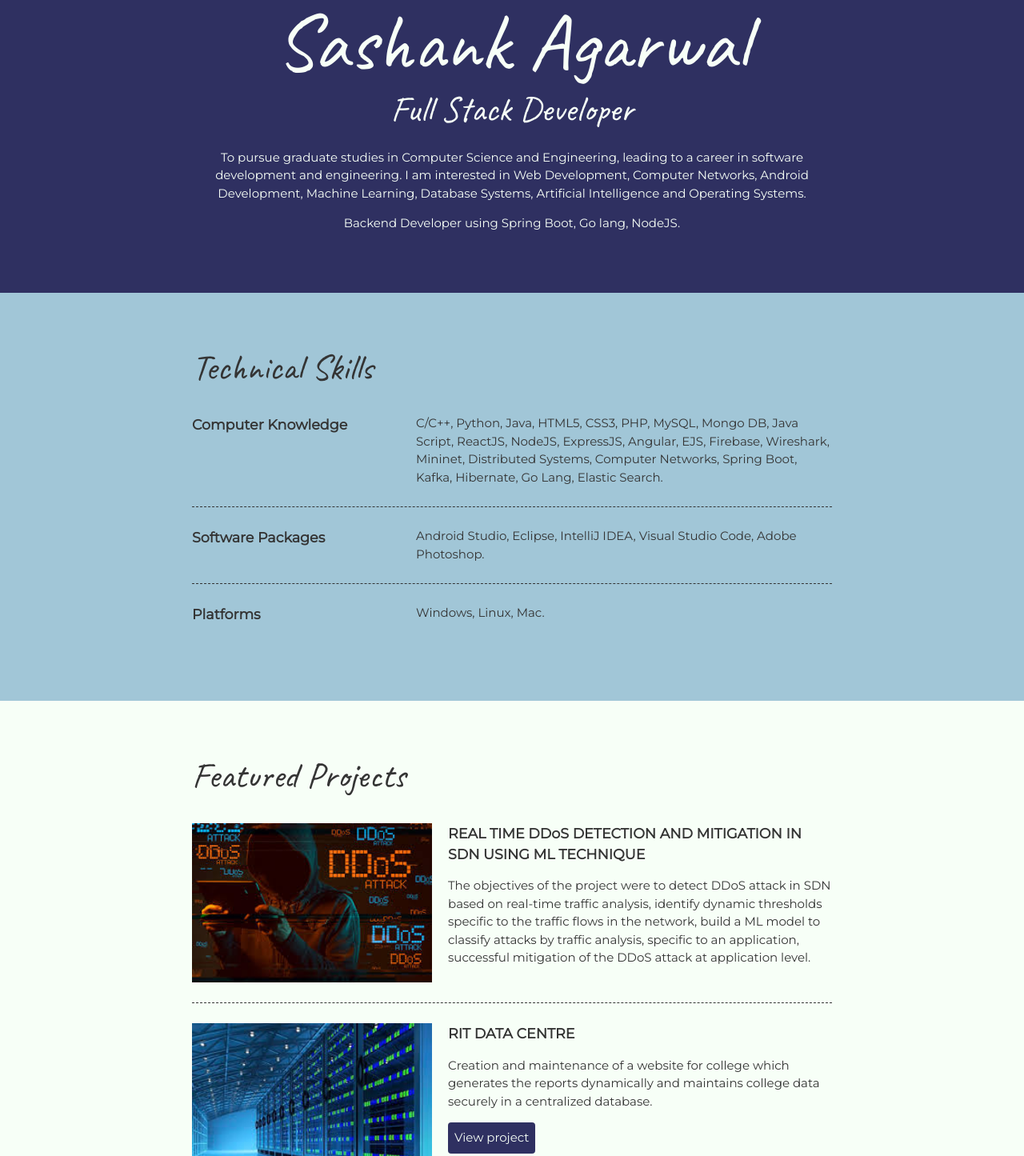
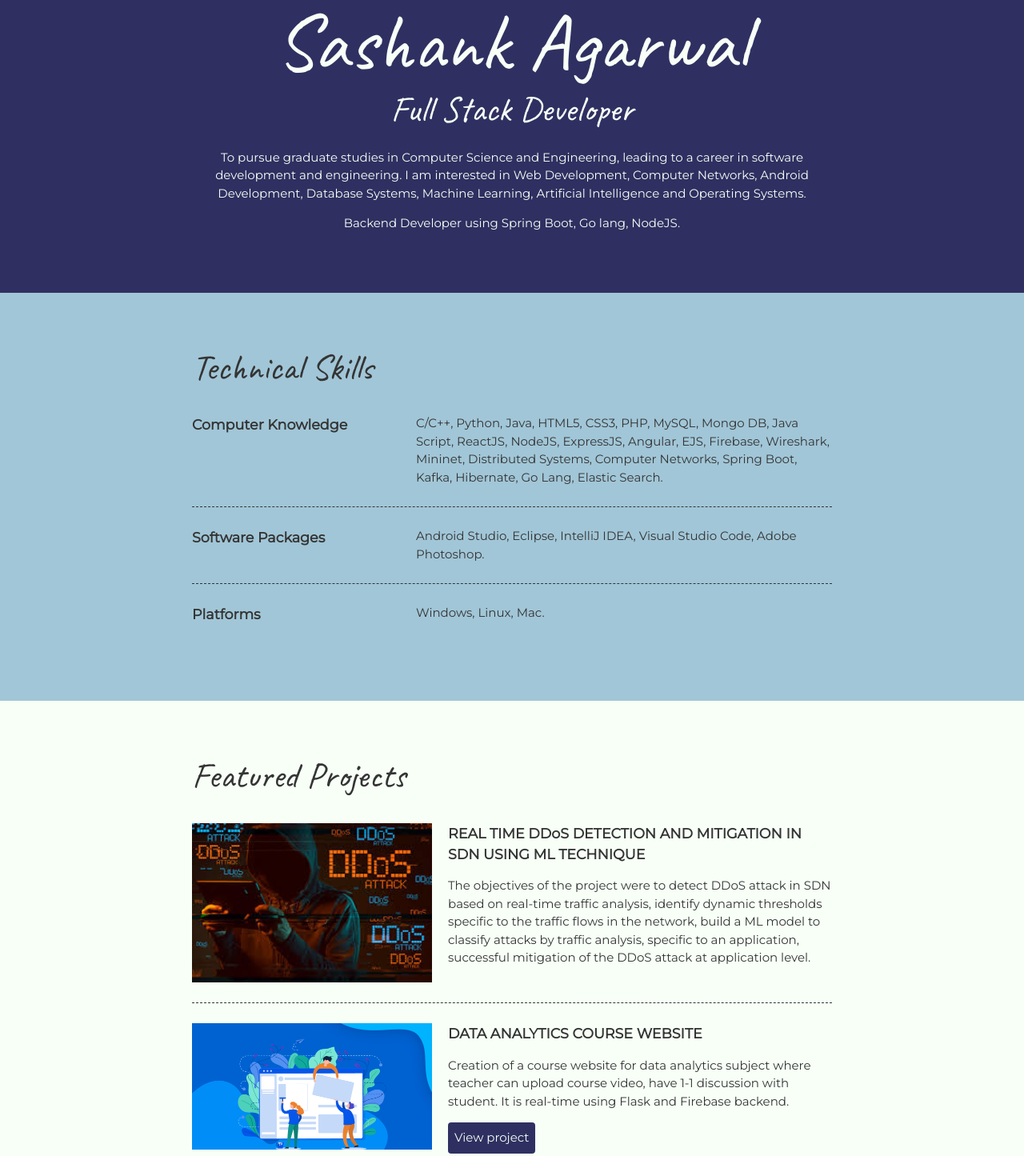
Before and after one commit to sasagarw/SashankResume, a plain HTML site: page index.html in a window 1280 px wide. Shown: the part 57-1502 px from the top of the page at 80% size. Drawn offline with Linux system fonts and the light colour scheme.

Commit message:
Updated Resume

```diff
--- a/index.html
+++ b/index.html
@@ -14,7 +14,10 @@
         <div class="content-wrap">
           <h1>Sashank Agarwal</h1>
           <h2>Full Stack Developer</h2>
-          <p>To pursue graduate studies in Computer Science and Engineering, leading to a career in software development and engineering. I am interested in Web Development, Computer Networks, Android Development, Machine Learning, Database Systems, Artificial Intelligence and Operating Systems.</p>
+          <p>To pursue graduate studies in Computer Science and Engineering,
+            leading to a career in software development and engineering.
+            I am interested in Web Development, Computer Networks, Android Development,
+            Database Systems, Machine Learning, Artificial Intelligence and Operating Systems.</p>
           <p>Backend Developer using Spring Boot, Go lang, NodeJS.</p>
         </div>
       </header>
@@ -65,6 +68,12 @@
             <!-- <a class="btn" href="#" target="_blank">View project</a> -->
           </section>
           <section class="project-item">
+            <img src="images/course-website.jpg" alt="Course Website">
+            <h3>DATA ANALYTICS COURSE WEBSITE</h3>
+            <p>Creation of a course website for data analytics subject where teacher can upload course video, have 1-1 discussion with student. It is real-time using Flask and Firebase backend.</p>
+            <a class="btn" href="https://da-lab.herokuapp.com/" target="_blank">View project</a>
+          </section>
+          <section class="project-item">
             <img src="images/data-center.jpeg" alt="Data Center">
             <h3>RIT DATA CENTRE</h3>
             <p>Creation and maintenance of a website for college which generates the reports dynamically and maintains college data securely in a centralized database.</p>
@@ -109,6 +118,7 @@
             <img src="images/spacecraft.jpeg" alt="spacecraft">
             <h3>SPACECRAFT DATABASE MANAGEMENT USING C++</h3>
             <p>Implemented Data Structure called linked lists to store data about Planets/Stars. Calculated distance and concluded it as a planet/star and corresponding name. The linked list was dynamic.</p>
+            <a class="btn" href="https://github.com/sashank058/SpaceCraftDB" target="_blank">View project</a>
           </section>
         </div>
       </section>
```
Also changed, not shown: images/course-website.jpg (added).
